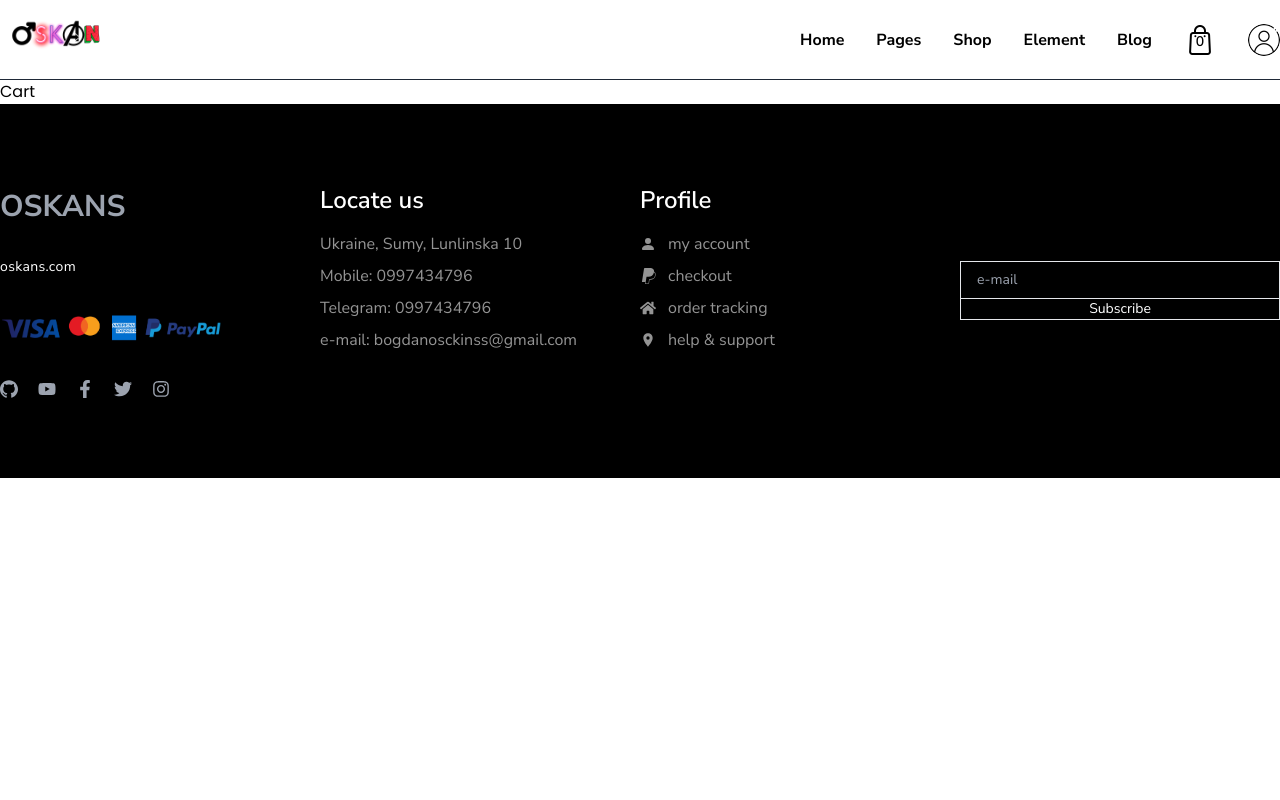
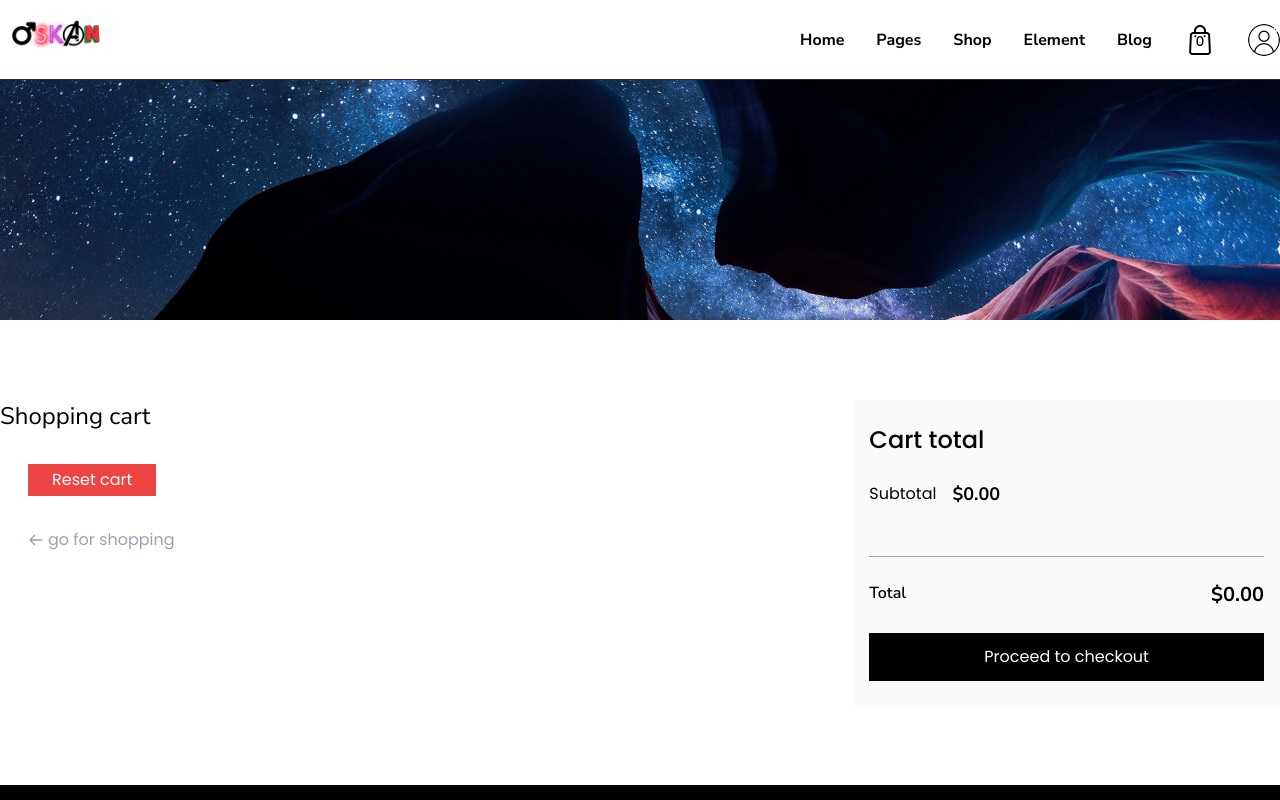
Before and after one commit to snizinka/react-commerce, a React (Create React App) app: page /cart in a window 1280 px wide. Shown: the top 800 px of the page. Built offline with nearby package versions, Linux system fonts and the light colour scheme.

Commit message:
Added cart page and all products choosen

```diff
--- a/package.json
+++ b/package.json
@@ -15,6 +15,7 @@
     "react-router-dom": "^6.9.0",
     "react-scripts": "5.0.1",
     "react-toastify": "^9.1.1",
+    "redux-persist": "^6.0.0",
     "web-vitals": "^2.1.4"
   },
   "scripts": {
--- a/src/assets/index.js
+++ b/src/assets/index.js
@@ -5,5 +5,6 @@
 import slidet from './slidet.jpg'
 import slideth from './slideth.jpg'
 import payment from './payment.png'
+import cartheader from './cartheader.jpg'
 
-export { logo, bag, user, slideo, slidet, slideth, payment };
+export { logo, bag, user, slideo, slidet, slideth, payment, cartheader };
--- /dev/null
+++ b/src/components/CartItem.js
@@ -0,0 +1,87 @@
+import React from 'react'
+import { HiOutlineArrowLeft } from 'react-icons/hi'
+import { MdOutlineClose } from 'react-icons/md'
+import { useDispatch, useSelector } from 'react-redux'
+import { Link } from 'react-router-dom'
+import { toast, ToastContainer } from 'react-toastify'
+import { addToCart, decrementQuantity, deleteItem, incrementQuantity, resetCart } from '../redux/oskansSlice'
+
+function CartItem() {
+    const dispatch = useDispatch()
+    const productData = useSelector((state) => state.oskans.productData)
+    return (
+        <div className='w-2/3 pr-10'>
+            <div className='w-full'>
+                <h2 className='font-titleFont text-2xl'>Shopping cart</h2>
+            </div>
+            <div>
+                {
+                    productData.map((item) => (
+                        <div key={item._id}
+                            className="flex items-center justify-between gap-6 mt-6">
+                            <div className='flex items-center gap-2'>
+                                <MdOutlineClose onClick={() => dispatch(deleteItem(item._id)) & toast.error(`${item.title} is removed`)} className='text-xl text-gray-600 hover:text-red-600 cursor-pointer duration-300'></MdOutlineClose>
+                                <img
+                                    className='w-32 h-32 object-cover'
+                                    src={item.image}
+                                    alt="product" />
+                            </div>
+                            <h2 className='w-52'>{item.title}</h2>
+                            <p className='w-10'>${item.price}</p>
+                            <div className='flex gap-4'>
+                        <div className='w-52 flex items-center justify-between text-gray-500 gap-4 border p-3'>
+                            <p className='text-sm'>Quantity</p>
+                            <div className='flex items-center gap-4 text-sm font-semibold'>
+                                <button onClick={() => dispatch(decrementQuantity({
+                                      _id: item._id,
+                                      title: item.title,
+                                      image: item.image,
+                                      price: item.price,
+                                      quantity: 1,
+                                      description: item.description
+                                }))} className='border h-5 font-normal text-lg flex items-center justify-center px-2
+                                 hover:bg-gray-700 hover:text-white cursor-pointer duration-300 active:bg-black'>-</button>
+                                <span>{item.quantity}</span>
+                                <button onClick={() => dispatch(incrementQuantity({
+                                      _id: item._id,
+                                      title: item.title,
+                                      image: item.image,
+                                      price: item.price,
+                                      quantity: 1,
+                                      description: item.description
+                                }))} className='border h-5 font-normal text-lg flex items-center justify-center px-2
+                                 hover:bg-gray-700 hover:text-white cursor-pointer duration-300 active:bg-black'>+</button>
+                            </div>
+                        </div>
+                    </div>
+                            <p className='w-14'>${item.quantity * item.price}</p>
+                        </div>
+                    ))
+                }
+            </div>
+            <button onClick={() => dispatch(resetCart()) & toast.error("The cart is empty")} className='bg-red-500 text-white mt-8 ml-7 py-1 px-6 hover:bg-red-800 duration-300'>Reset cart</button>
+            <Link to='/'>
+            <button className='mt-8 ml-7 flex items-center gap-1 text-gray-400 hover:text-black duration-300'>
+                <span>
+                    <HiOutlineArrowLeft></HiOutlineArrowLeft>
+                </span>
+                go for shopping
+            </button>
+            </Link>
+            <ToastContainer
+                position="top-left"
+                autoClose={400}
+                hideProgressBar={false}
+                newestOnTop={false}
+                closeOnClick
+                rtl={false}
+                pauseOnFocusLoss
+                draggable
+                pauseOnHover
+                theme="dark">
+            </ToastContainer>
+        </div>
+    )
+}
+
+export default CartItem
--- a/src/index.js
+++ b/src/index.js
@@ -1,14 +1,17 @@
 import React from 'react';
 import ReactDOM from 'react-dom/client';
 import { Provider } from 'react-redux';
-import { store } from './redux/store';
+import { store, persistor } from './redux/store';
 import './index.css';
 import 'react-toastify/dist/ReactToastify.css';
+import { PersistGate } from 'redux-persist/integration/react'
 import App from './App';
 
 const root = ReactDOM.createRoot(document.getElementById('root'));
 root.render(
-   <Provider store={store}>
-     <App />
-   </Provider>
+  <Provider store={store}>
+    <PersistGate loading={"loading"} persistor={persistor}>
+      <App />
+    </PersistGate>
+  </Provider>
 );
--- a/src/pages/Cart.js
+++ b/src/pages/Cart.js
@@ -1,8 +1,58 @@
-import React from 'react'
+import React, { useEffect, useState } from 'react'
+import { useSelector } from 'react-redux'
+import { ToastContainer } from 'react-toastify'
+import { cartheader } from '../assets'
+import CartItem from '../components/CartItem'
 
 function Cart() {
+  const productData = useSelector((state) => state.oskans.productData);
+  const [totalAmt, setTotalAmt] = useState("")
+
+  useEffect(()=>{
+    let price = 0;
+    productData.map((item) => {
+      price += item.price * item.quantity
+      return price
+    });
+    setTotalAmt(price.toFixed(2));
+  }, [productData])
   return (
-    <div>Cart</div>
+    <div>
+      <img className='w-full h-60 object-cover'
+        src={cartheader}
+        alt="cart" />
+
+        <div className='max-w-screen-xl mx-auto py-20 flex'>
+          <CartItem></CartItem>
+          <div className='w-1/3 bg-[#fafafa] py-6 px-4'>
+            <div className='flex flex-col gap-6 border-b-[1px] border-b-gray-400 pb-6'>
+              <h2 className='text-2xl font-medium'>Cart total</h2>
+              <p className='flex items-center gap-4 text-base'>
+                Subtotal{" "}
+                <span className='font-titleFont font-bold text-lg'>
+                  ${totalAmt}
+                </span>
+              </p>
+              <p className='flex items-start gap-4 text-base'></p>
+            </div>
+            <p className='font-titleFont font-semibold flex justify-between mt-6'>{" "}
+            Total <span className='text-xl font-bold'>${totalAmt}</span></p>
+            <button className='text-base bg-black text-white w-full py-3 mt-6 hover:bg-gray-800 duration-300'>Proceed to checkout</button>
+          </div>
+        </div>
+        <ToastContainer
+                position="top-left"
+                autoClose={400}
+                hideProgressBar={false}
+                newestOnTop={false}
+                closeOnClick
+                rtl={false}
+                pauseOnFocusLoss
+                draggable
+                pauseOnHover
+                theme="dark">
+            </ToastContainer>
+    </div>
   )
 }
 
--- a/src/redux/store.js
+++ b/src/redux/store.js
@@ -1,8 +1,33 @@
 import { configureStore } from '@reduxjs/toolkit';
 import oskansReducer from './oskansSlice';
+import {
+  persistStore,
+  persistReducer,
+  FLUSH,
+  REHYDRATE,
+  PAUSE,
+  PERSIST,
+  PURGE,
+  REGISTER,
+} from 'redux-persist'
+import storage from 'redux-persist/lib/storage'
+
+const persistConfig = {
+  key: 'root',
+  version: 1,
+  storage,
+}
+
+const persistedReducer = persistReducer(persistConfig, oskansReducer)
 
 export const store = configureStore({
-  reducer: {
-    oskans: oskansReducer
-  },
+  reducer: {oskans: persistedReducer},
+  middleware: (getDefaultMiddleware) =>
+    getDefaultMiddleware({
+      serializableCheck: {
+        ignoredActions: [FLUSH, REHYDRATE, PAUSE, PERSIST, PURGE, REGISTER],
+      },
+    }),
 })
+
+export let persistor = persistStore(store)
```
Also changed, not shown: src/assets/cartheader.jpg (added), 1 other file (tests, documents, lock files or other folders).
